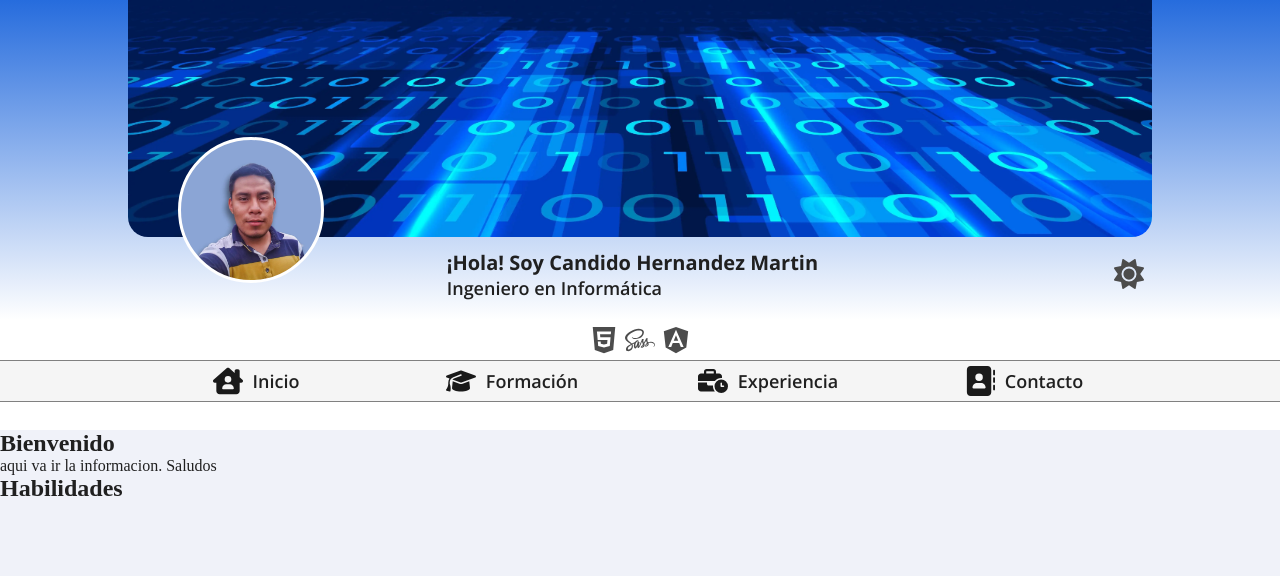
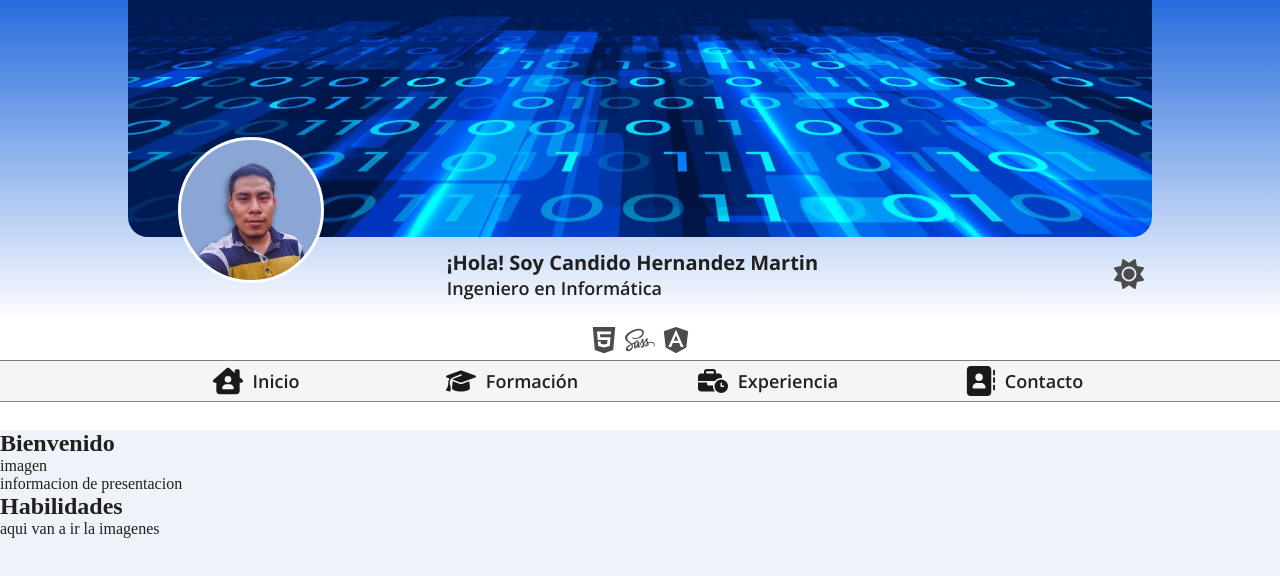
Before and after one commit to Candido-HM/portfolio-candido, an Angular app: page / in a window 1280 px wide. Shown: the top 576 px of the page. Built offline with nearby package versions, Linux system fonts and the light colour scheme.

Commit message:
agregando nuevos archivos

```diff
--- a/src/app/components/main/home/home.component.html
+++ b/src/app/components/main/home/home.component.html
@@ -1,5 +1,18 @@
-<h2>Bienvenido</h2>
+<section class="text-welcome">
+    <h2>Bienvenido</h2>
+</section>
+<article>
+    <figure>
+        imagen
+    </figure>
+    <section>
+        informacion de presentacion
+    </section>
+</article>
+
 <section>
-    aqui va ir la informacion. Saludos
+    <h2>Habilidades</h2>
 </section>
-<h2>Habilidades</h2>
+<article>
+    aqui van a ir la imagenes
+</article>
```
Also changed, not shown: src/assets/img/avatar-user.webp (added).
